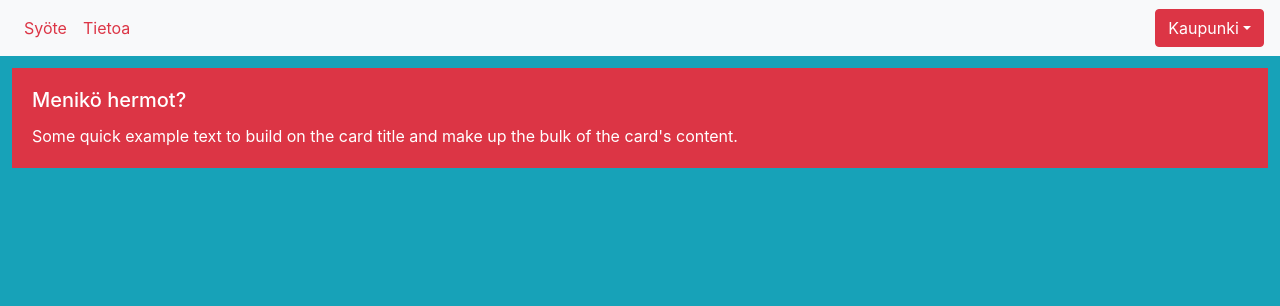
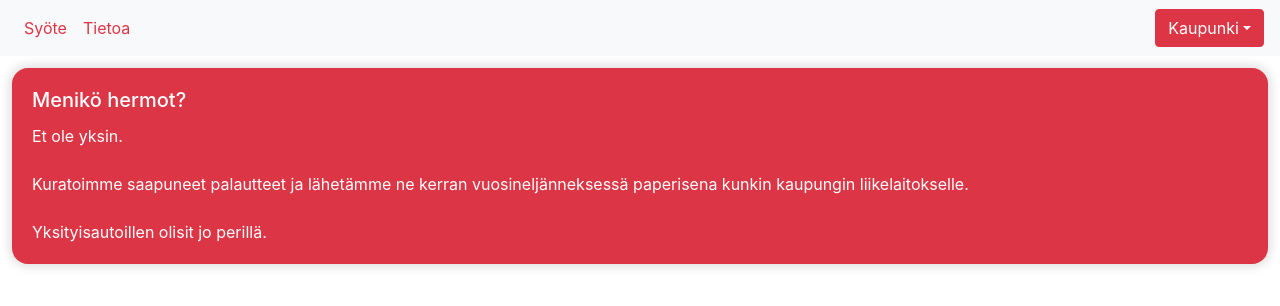
Before and after one commit to mtalka/passenger-app, a React (Create React App) app: page /about in a window 1280 px wide. Shown: the top 306 px of the page. Built offline with nearby package versions, Linux system fonts and the light colour scheme.

Commit message:
Brought the app to 2000s from 1990s, still waiting to bring it to 2020s

```diff
--- a/src/App.scss
+++ b/src/App.scss
@@ -45,7 +45,13 @@
 
 .card {
     border: 0 !important;
-    border-radius: 0 !important;
+    border-radius: 1rem !important;
+    box-shadow: 0px 0px 10px 3px rgba(50, 50, 50, 0.15);
+
+    .card-header {
+        border-bottom: 0;
+        border-radius: 1rem 1rem 0 0 !important;
+    }
 }
 
 .navbar-expand {
--- a/src/components/About.tsx
+++ b/src/components/About.tsx
@@ -7,9 +7,11 @@ function About() {
             <Card bg="danger" text="white" className="about-card">
                 <Card.Body>
                     <Card.Title>Menikö hermot?</Card.Title>
-                    <Card.Text>
-                        Some quick example text to build on the card title and
-                        make up the bulk of the card's content.
+                    <Card.Text>Et ole yksin.
+                        <br></br><br></br>
+                        Kuratoimme saapuneet palautteet ja lähetämme ne kerran vuosineljänneksessä paperisena kunkin kaupungin liikelaitokselle.
+                        <br></br><br></br>
+                        Yksityisautoillen olisit jo perillä.
                     </Card.Text>
                 </Card.Body>
             </Card>
--- a/src/index.css
+++ b/src/index.css
@@ -5,8 +5,12 @@ body {
         "Helvetica Neue", sans-serif;
     -webkit-font-smoothing: antialiased;
     -moz-osx-font-smoothing: grayscale;
-    background-color: #17a2b8 !important;
-    background: #17a2b8 !important;
+    background-color: #FFF !important;
+    background: #FFF !important;
+}
+
+body::-webkit-scrollbar {
+    display: none;
 }
 
 code {
```
